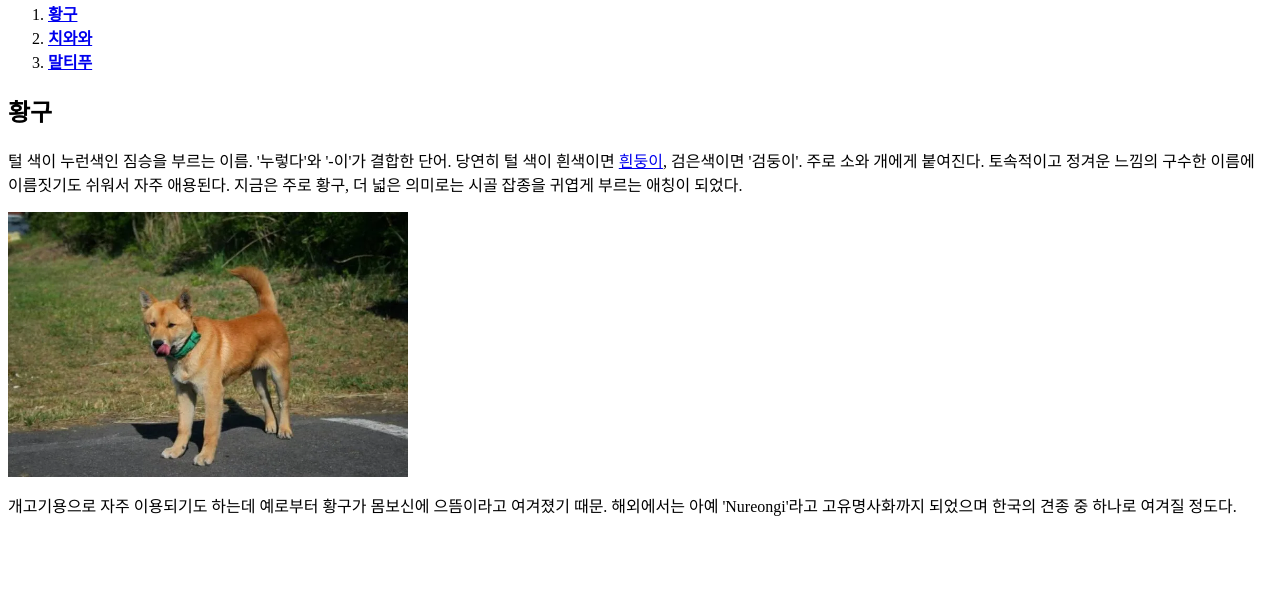
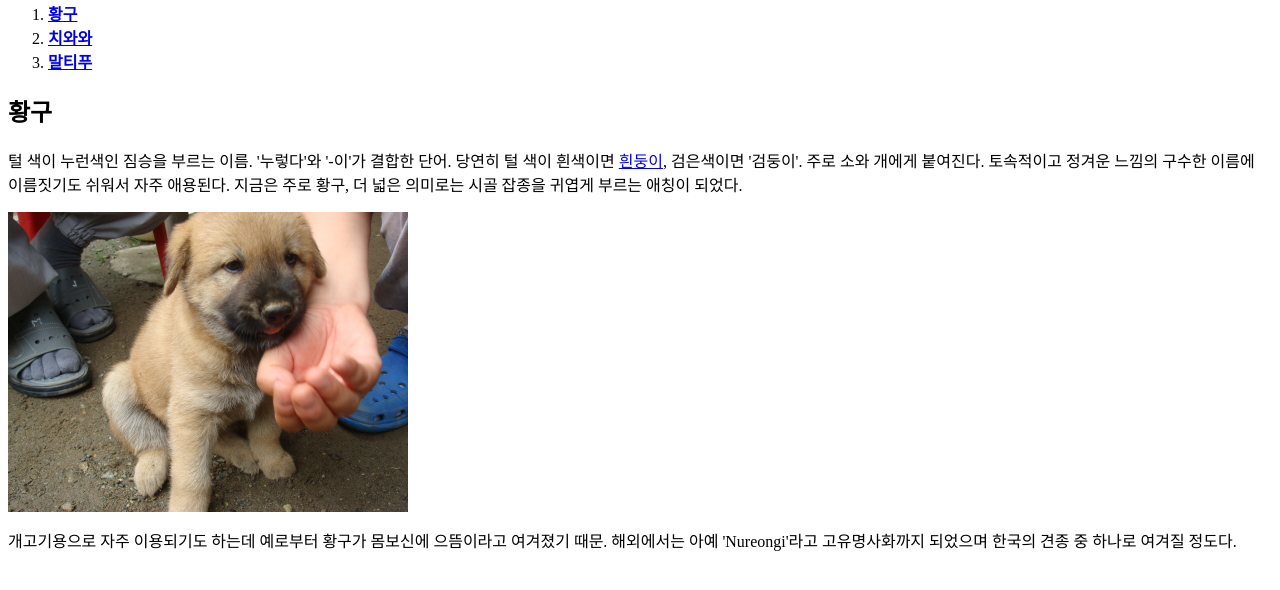
Before and after one commit to Menginsa/Meng-Website, a plain HTML site: page 1.html in a window 1280 px wide. Shown: the part 74-664 px from the top of the page. Drawn offline with Linux system fonts and the light colour scheme.

Commit message:
다시수정본

```diff
--- a/1.html
+++ b/1.html
@@ -1,6 +1,6 @@
 <html>
 <head>
-    <title>멍멍이의 종류</title>
+    <title>멍멍이의 종류-황구</title>
     <meta charset="utf-8">
 </head>
 <body>
@@ -22,7 +22,7 @@
     지금은 주로 황구, 더 넓은 의미로는
     시골 잡종을 귀엽게 부르는 애칭이 되었다.
     </p>
-    <img src="황구.WEBP" width="400">
+    <img src="황구수정.jpg" width="400">
     <br>
     <p>
     개고기용으로 자주 이용되기도 하는데 예로부터 황구가 몸보신에 으뜸이라고 여겨졌기 때문. 해외에서는 아예 'Nureongi'라고 고유명사화까지 되었으며 한국의 견종 중 하나로 여겨질 정도다.
```
Also changed, not shown: 황구수정.jpg (added).
